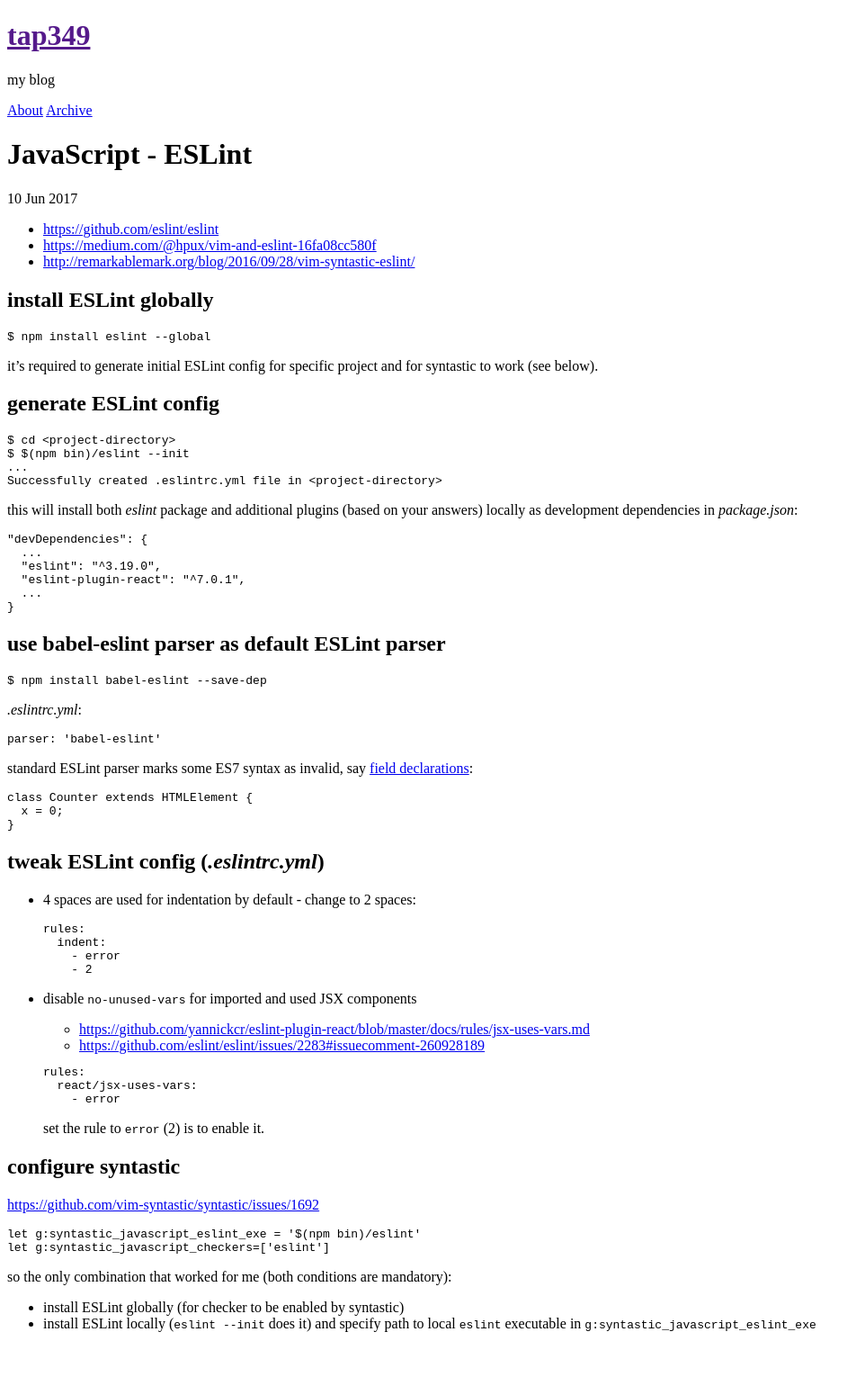
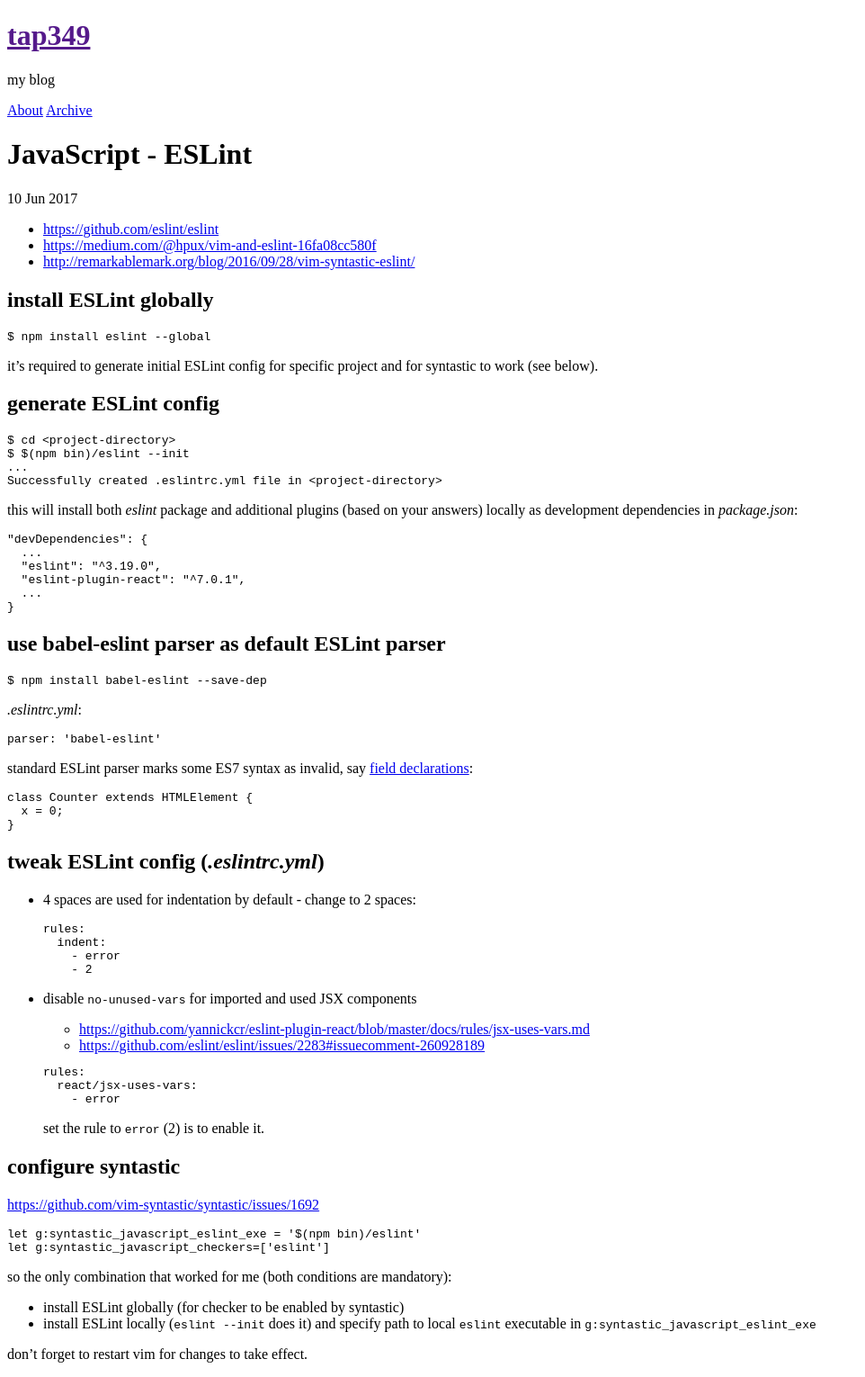
Before and after one commit to tap349/tap349.github.io, a Jekyll site: the page built from _posts/2017-06-10-javascript-eslint.md, in a window 1280 px wide. Shown: the whole page at 90% size, without its empty margins (0-962 px from the left). Built offline with Jekyll 4.4.1, drawn with Linux system fonts in a browser that asks for light colours; before the commit the page ends 1496 px from its top, so only the background shows below that.

Commit message:
update 2017-06-10_15:13:26

```diff
--- a/_posts/2017-06-10-javascript-eslint.md
+++ b/_posts/2017-06-10-javascript-eslint.md
@@ -101,3 +101,5 @@
 - install ESLint globally (for checker to be enabled by syntastic)
 - install ESLint locally (`eslint --init` does it) and specify path
   to local `eslint` executable in `g:syntastic_javascript_eslint_exe`
+
+don't forget to restart vim for changes to take effect.
```
